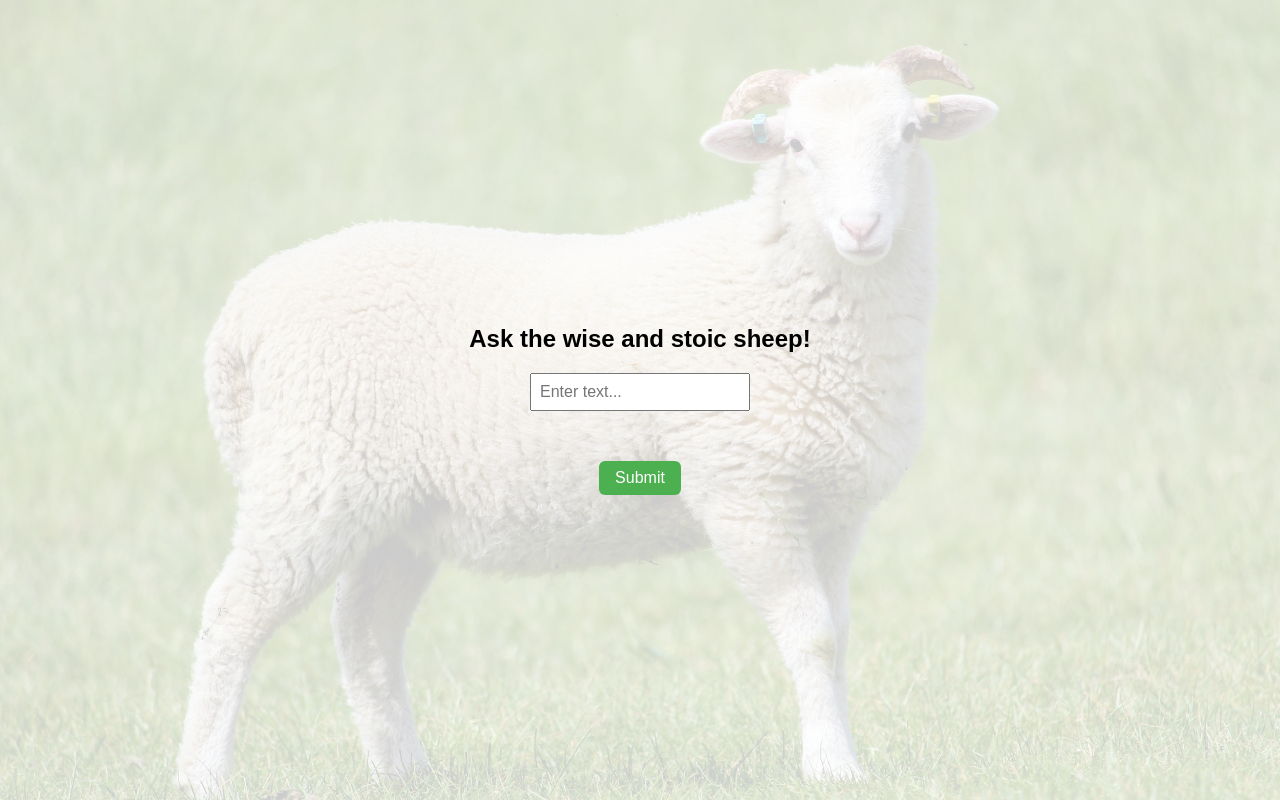
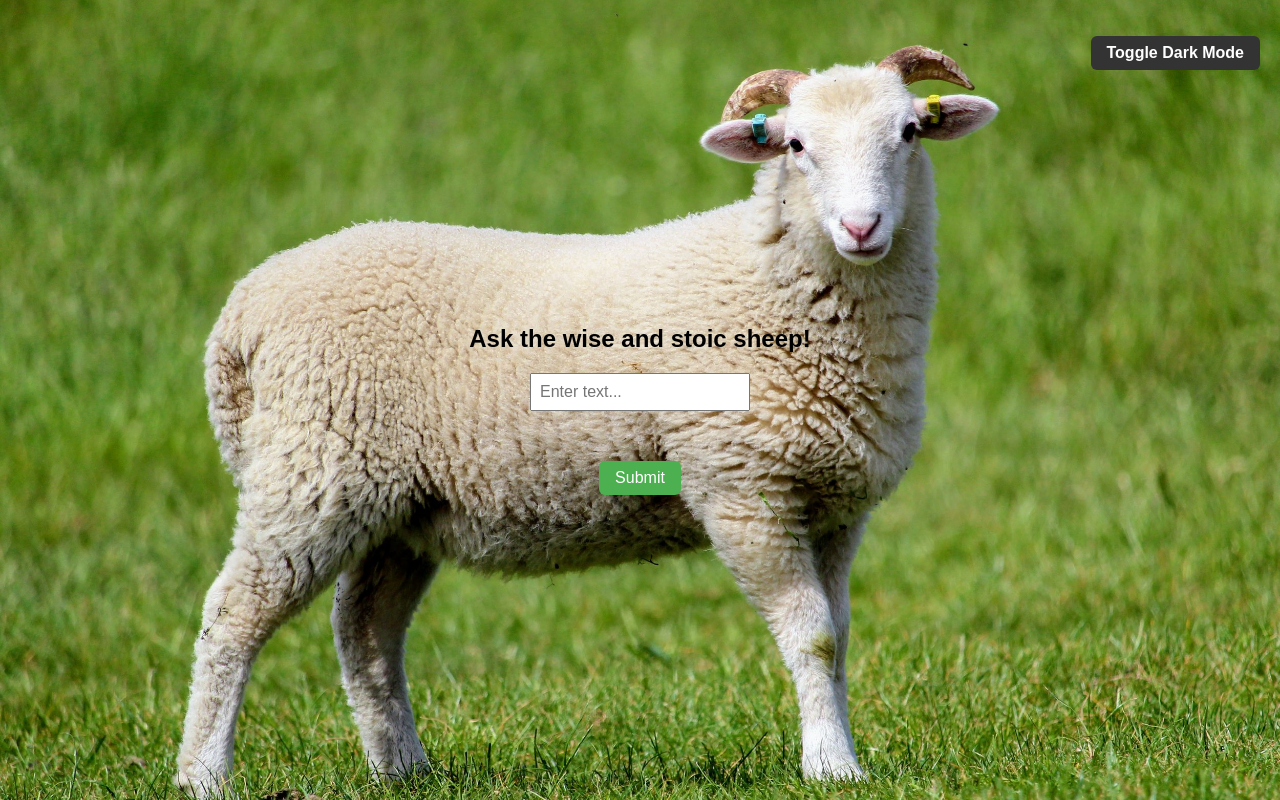
Before and after one commit to MikkiOlsen/Asksheep, a plain HTML site: page index.html in a window 1280 px wide. Drawn offline with Linux system fonts and the light colour scheme.

Commit message:
Update index.html

```diff
--- a/index.html
+++ b/index.html
@@ -7,10 +7,10 @@
     body {
       margin: 0;
       padding: 0;
-      background-image: url('sheep.jpg');
       background-size: cover;
       background-position: center;
       font-family: Arial, sans-serif;
+      transition: background-image 0.5s ease;
     }
 
     .container {
@@ -18,7 +18,7 @@
       display: flex;
       justify-content: center;
       align-items: center;
-      background-color: rgba(255, 255, 255, 0.8);
+      background-color: rgba(255, 255, 255, 0);
       flex-direction: column;
       text-align: center;
       transition: all 0.5s ease-in-out;
@@ -50,13 +50,45 @@
       display: none;
       font-size: 2rem;
       font-weight: bold;
-      color: #333;
+    }
+
+    .toggle-mode {
+      position: absolute;
+      top: 20px;
+      right: 20px;
+      padding: 0.5rem 1rem;
+      border: none;
+      border-radius: 6px;
+      cursor: pointer;
+      font-weight: bold;
+      transition: background-color 0.3s ease;
+    }
+
+    .light-mode-btn {
+      background-color: #333;
+      color: white;
+    }
+
+    .light-mode-btn:hover {
+      background-color: #555;
+    }
+
+    .dark-mode-btn {
+      background-color: #f4f4f4;
+      color: #222;
+    }
+
+    .dark-mode-btn:hover {
+      background-color: #ddd;
     }
   </style>
 </head>
-<body>
+<body id="body">
 
-<!-- Original Entry Screen -->
+<!-- Mode Toggle Button -->
+<button class="toggle-mode light-mode-btn" id="modeToggleBtn" onclick="toggleDarkMode()">Toggle Dark Mode</button>
+
+<!-- Input Screen -->
 <div class="container" id="mainContainer">
   <h2>Ask the wise and stoic sheep!</h2>
   <input type="text" id="inputField" placeholder="Enter text..." />
@@ -72,20 +104,59 @@
 </div>
 
 <script>
+  let isDarkMode = false;
+
+  // Initial background
+  const lightBackground = "url('sheep.jpg')";
+  const darkBackground = "url('Sheep2.jpg')";
+
+  document.body.style.backgroundImage = lightBackground;
+
   function handleSubmit() {
     const audio = document.getElementById("soundEffect");
     audio.play();
-
-    // Show placeholder screen
     document.getElementById("mainContainer").style.display = "none";
     document.getElementById("placeholderMessage").style.display = "flex";
   }
 
   function goBack() {
-    // Go back to input screen
     document.getElementById("placeholderMessage").style.display = "none";
     document.getElementById("mainContainer").style.display = "flex";
   }
+
+  function toggleDarkMode() {
+    isDarkMode = !isDarkMode;
+
+    const body = document.getElementById("body");
+    const modeBtn = document.getElementById("modeToggleBtn");
+
+    if (isDarkMode) {
+      body.style.backgroundImage = darkBackground;
+      modeBtn.textContent = "Toggle Light Mode";
+      modeBtn.classList.remove("light-mode-btn");
+      modeBtn.classList.add("dark-mode-btn");
+    } else {
+      body.style.backgroundImage = lightBackground;
+      modeBtn.textContent = "Toggle Dark Mode";
+      modeBtn.classList.remove("dark-mode-btn");
+      modeBtn.classList.add("light-mode-btn");
+    }
+  }
+
+  document.addEventListener("keydown", function(event) {
+    if (event.key === "Enter") {
+      const mainScreen = document.getElementById("mainContainer");
+      const placeholderScreen = document.getElementById("placeholderMessage");
+
+      if (mainScreen.style.display !== "none") {
+        event.preventDefault();
+        handleSubmit();
+      } else if (placeholderScreen.style.display === "flex") {
+        event.preventDefault();
+        goBack();
+      }
+    }
+  });
 </script>
 
 </body>
```
